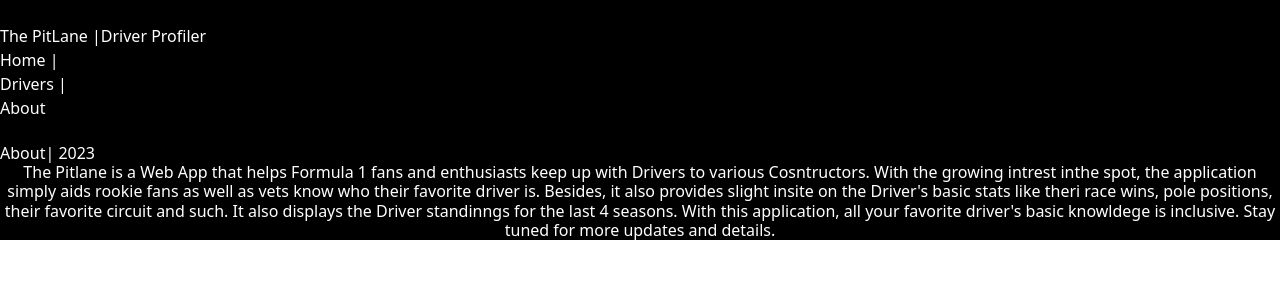
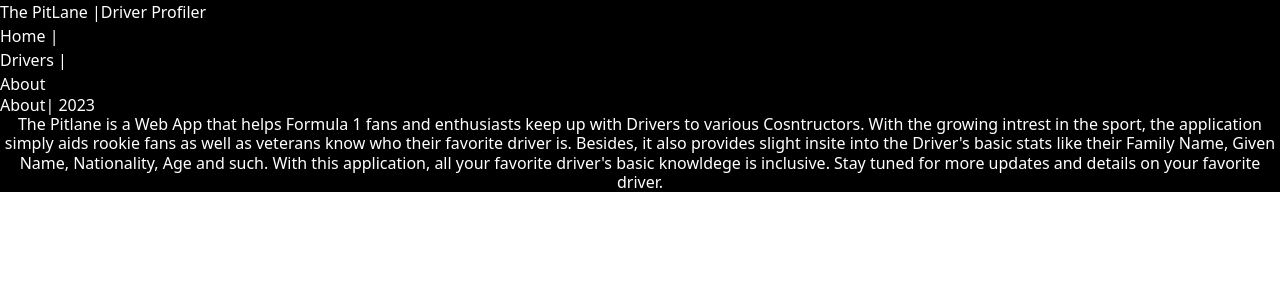
Before and after one commit to EzraMachoka/The-PitLane, a React (Vite) app: page /about in a window 1280 px wide. Shown: the top 300 px of the page. Built offline with nearby package versions, Linux system fonts and the light colour scheme.

Commit message:
deploying

```diff
--- a/package.json
+++ b/package.json
@@ -23,6 +23,7 @@
     "eslint-plugin-react": "^7.32.2",
     "eslint-plugin-react-hooks": "^4.6.0",
     "eslint-plugin-react-refresh": "^0.4.3",
+    "gh-pages": "^5.0.0",
     "postcss": "^8.4.27",
     "tailwindcss": "^3.3.3",
     "vite": "^4.4.5"
--- a/src/Components/About.jsx
+++ b/src/Components/About.jsx
@@ -8,13 +8,12 @@ const About = () => {
       </h1>
       <h3 className="text-3xl mt-12 mx-10 text-center">
         The Pitlane is a Web App that helps Formula 1 fans and enthusiasts keep
-        up with Drivers to various Cosntructors. With the growing intrest inthe
-        spot, the application simply aids rookie fans as well as vets know who
-        their favorite driver is. Besides, it also provides slight insite on the
-        Driver's basic stats like theri race wins, pole positions, their
-        favorite circuit and such. It also displays the Driver standinngs for
-        the last 4 seasons. With this application, all your favorite driver's
-        basic knowldege is inclusive. Stay tuned for more updates and details.
+        up with Drivers to various Cosntructors. With the growing intrest in the
+        sport, the application simply aids rookie fans as well as veterans know who
+        their favorite driver is. Besides, it also provides slight insite into the
+        Driver's basic stats like their Family Name, Given Name, Nationality,
+        Age and such. With this application, all your favorite driver's basic
+        knowldege is inclusive. Stay tuned for more updates and details on your favorite driver.
       </h3>
     </div>
   );
--- a/src/Components/Drivers.jsx
+++ b/src/Components/Drivers.jsx
@@ -19,13 +19,13 @@ const Drivers = () => {
             src='https://e6.365dm.de/23/04/768x432/skysport_de-hamilton-mercedes_6126624.jpg?20230419183830'
             className="card-img-top"
             alt="Galactic Warrior"
-            style={{width:"200px"}}
+            style={{width:"300px"}}
           />
           <div className="card-body">
-            <h5 className="card-title"><span className="text-rose-600">{driver.givenName}</span></h5>
-            <p className="card-text">Armor: {driver.familyName}</p>
-            <p className="card-text">Damage: {driver.dateOfBirth}</p>
-            <p className="cardtext">Health: {driver.nationality}</p>
+            <h5 className="card-title"><span className="text-rose-600"><strong>{driver.givenName}</strong></span></h5>
+            <p className="card-text"><strong>FAMILY-NAME:</strong> {driver.familyName}</p>
+            <p className="card-text"><strong>BIRTHOFDATE:</strong> {driver.dateOfBirth}</p>
+            <p className="cardtext"> <strong>NATIONALITY:</strong> {driver.nationality}</p>
           </div>
         </div>
       ))}
--- a/src/Components/Navbar.jsx
+++ b/src/Components/Navbar.jsx
@@ -4,18 +4,27 @@ import { Link } from "react-router-dom";
 const Navbar = () => {
   return (
     <div className="shadow-md w-full top-0 left-0">
-      <div className="md:flex items-center justify-between py-4 md:px-10 px-7 ">
+      <div className="md:flex items-center justify-between py-12 md:px-10 px-7 ">
         <div className="font-bold text-2xl cursor-pointer flex items-center font-sans text-white">
-          The PitLane |<span className="text-rose-600 ml-10">Driver Profiler</span>
+          The PitLane |
+          <span className="text-rose-600 ml-10">Driver Profiler</span>
         </div>
         <ul className="text-white md:flex md:items-center ">
           <li className="md:ml-20 text-xl">
-            <Link className="hover:text-rose-600 duration-500" to="/">Home |</Link>
+            <Link className="hover:text-rose-600 duration-500" to="/">
+              Home |
+            </Link>
           </li>
           <li className="md:ml-20 text-xl">
-            <Link className="hover:text-rose-600 duration-500" to="/drivers">Drivers |</Link>
+            <Link className="hover:text-rose-600 duration-500" to="/drivers">
+              Drivers |
+            </Link>
           </li>
-          <li className="md:ml-20 text-xl"><Link className="hover:text-rose-600 duration-500" to="/about">About</Link></li>
+          <li className="md:ml-20 text-xl">
+            <Link className="hover:text-rose-600 duration-500" to="/about">
+              About
+            </Link>
+          </li>
         </ul>
       </div>
     </div>
```
Also changed, not shown: 1 other file (tests, documents, lock files or other folders).
